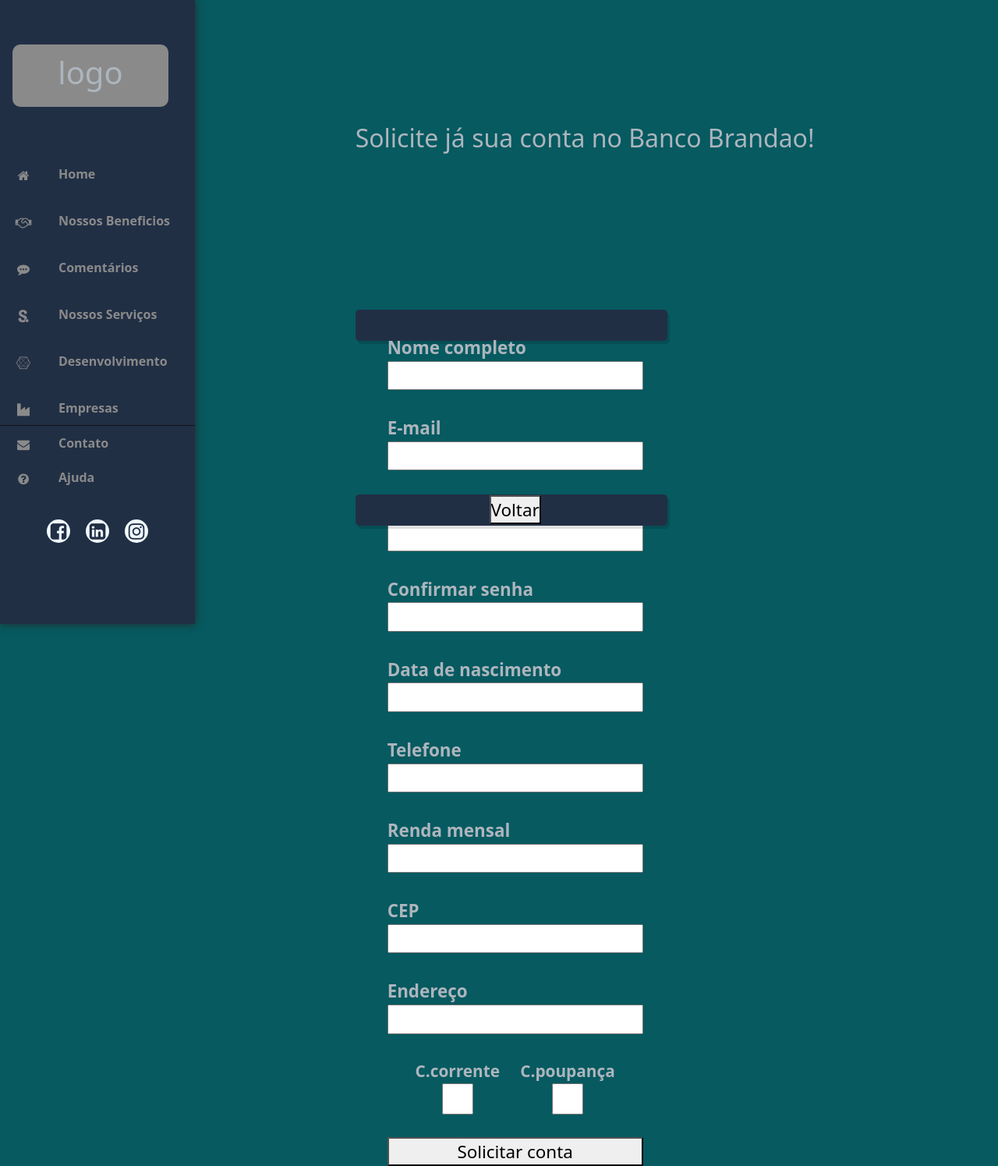
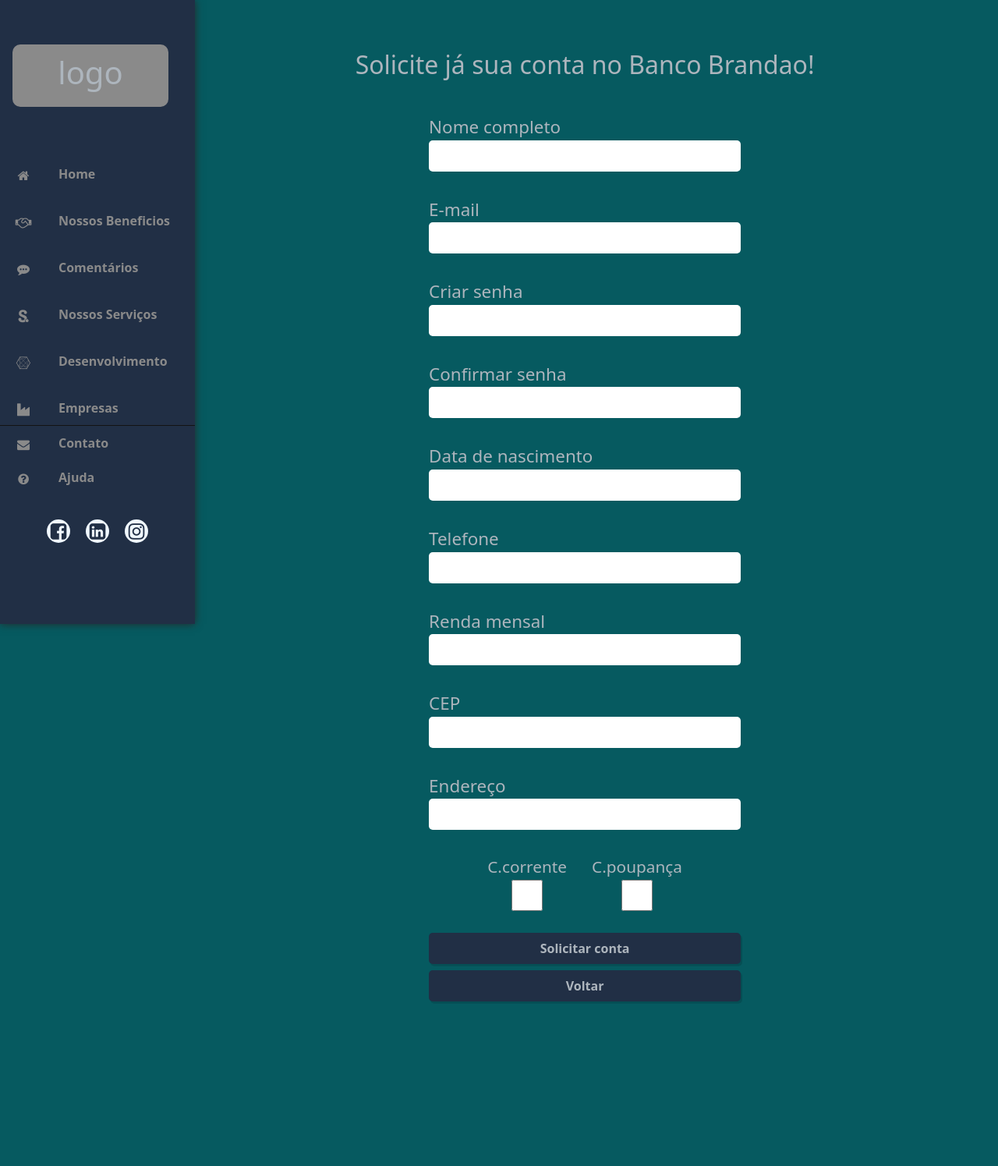
Before and after one commit to MatheusBrandao525/Projeto-BancoBrando, a PHP site: page /cadastrar.php in a window 1280 px wide. Shown: the whole page at 78% size. After the commit the page ends 1284 px from the top, so only its background shows below. Run offline with PHP 8.4, Linux system fonts and the light colour scheme.

Commit message:
Correções 20/04/22

```diff
--- a/assets/css/min.css
+++ b/assets/css/min.css
@@ -220,17 +220,12 @@ nav.menu>ul>a:hover{
     height: 50px;
 }
 
-.formlogin,.formcadastro{
-    width: 100%;
-    height: 100%;
-}
-
-    .formlogin,.formcadastro,.formcomentario>label{
+    .formcomentario>label{
         font-size: 1.40rem;
         color: #adb5bd;
     }
 
-    .formlogin,.formcadastro,.formcomentario>input{
+    .formcomentario>input{
         width: 400px;
         height: 40px;
         border-radius: 5px;
@@ -240,8 +235,27 @@ nav.menu>ul>a:hover{
         font-weight: 600;
     }
 
+    .formlogin input{
+        width: 400px;
+        height: 40px;
+        border-radius: 5px;
+        border: none;
+        padding-left: 10px;
+        color: #065A60;
+        font-weight: 600;
+    }
 
-    .formlogin,.formcadastro,.formcomentario>button.entrar{
+    .formlogin label{
+        font-size: 1.40rem;
+        color: #adb5bd;
+    }
+
+    .formlogin{
+        width: 100%;
+        height: 300px;
+    }
+
+    .formlogin button.entrar{
         width: 400px;
         box-shadow: 0.125em 0.175em 0 0 rgba(0, 0, 0, 0.125);
         height: 40px;
@@ -260,6 +310,92 @@ nav.menu>ul>a:hover{
     Pagina de cadastro
 */
 
+.cadastro{
+    width: 100%;
+
+}
+
+.formcentro>form> label{
+    font-size: 1.40rem;
+    color: #adb5bd;
+}
+
+.formcentro>form> input{
+    width: 400px;
+    height: 40px;
+    border-radius: 5px;
+    border: none;
+    padding-left: 10px;
+    color: #065A60;
+    font-weight: 600;
+}
+
+.formCadastro{
+    height: 100%;
+    width: 100%;
+}
+
+
+
+.formcentro{
+    width: 100%;
+    display: flex;
+    justify-content: center;
+    align-items: center;
+}
+
+.links a>button.volta{
+    width: 400px;
+    box-shadow: 0.125em 0.175em 0 0 rgba(0, 0, 0, 0.125);
+    height: 40px;
+    border-radius: 5px;
+    border: none;
+    color: #adb5bd;
+    font-weight: 600;
+    background-color: #212F45;
+}
+
+.solicitarConta{
+    width: 400px;
+    box-shadow: 0.125em 0.175em 0 0 rgba(0, 0, 0, 0.125);
+    height: 40px;
+    border-radius: 5px;
+    border: none;
+    color: #adb5bd;
+    font-weight: 600;
+    background-color: #212F45;
+}
+
+.cadastro>.links a>button.volta{
+    width: 400px;
+    box-shadow: 0.125em 0.175em 0 0 rgba(0, 0, 0, 0.125);
+    height: 40px;
+    border-radius: 5px;
+    border: none;
+    color: #adb5bd;
+    font-weight: 600;
+    background-color: #212F45;
+}
+
+.volta{
+    width: 400px;
+    box-shadow: 0.125em 0.175em 0 0 rgba(0, 0, 0, 0.125);
+    height: 40px;
+    border-radius: 5px;
+    border: none;
+    color: #adb5bd;
+    font-weight: 600;
+    background-color: #212F45;
+}
+.formcentro>form>button.solicitarConta:hover{
+    background-color:white ;
+    color: #212F45;
+}
+
+.links a>button.volta:hover{
+    background-color:white ;
+    color: #212F45;
+}
     .paginacadastro{
         background-color:#065A60 ;
     }
--- a/cadastrar.php
+++ b/cadastrar.php
@@ -15,7 +15,7 @@
 </head>
 <body class="paginicialCad padbottom">
 	<div class="container">
-		<nav class="menu centrogrid">
+		<nav class="menu w20 centrogrid">
 				<div class="logoDash">
 					<h1>logo</h1>
 				</div>
@@ -54,12 +54,14 @@
 		</nav>
 		<div class="home padtop2 magbottom">
 
-            <section class="cadastro w100 centro  centrogrid">
+            <section class="cadastro w100 centrogrid">
                 <div class="inicio w100">
                     <h3 class="titulo">Solicite já sua conta no Banco Brandao!</h3>
 
                 </div>
-                    <form action="" method="post" class="formcadastro centrogrid">
+					<div class="formcentro">
+						<form action="" method="post" class="centrogrid">
+
 							<label class="padtop" for="">Nome completo</label>
 							<input type="text" required>
 
@@ -100,10 +102,12 @@
 								</div>
 							</div>
 						</div>
-                        <button type="submit" class="entrar magtop2">Solicitar conta</button>
+							<button type="submit" class="solicitarConta magtop2">Solicitar conta</button>
+
 						</form>
+					</div>
                 <div class="links">
-                    <a href="index.php" class="formcadastro magtop magbottom centro entrar"><Button class="entrar">Voltar</Button></a>
+                    <a href="index.php" class="magtop magbottom centro"><Button class="volta">Voltar</Button></a>
                 </div>
             </section>
 
```
Also changed, not shown: other parts of assets/css/min.css (+37 -1 lines), index.php (+6 -6 lines). Lines whose indentation alone changed are shown as unchanged.
